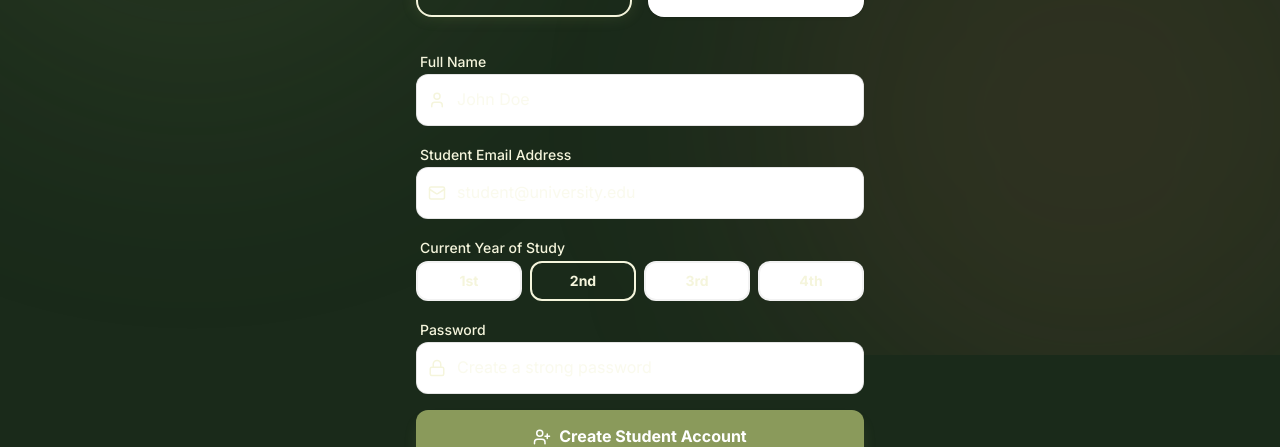
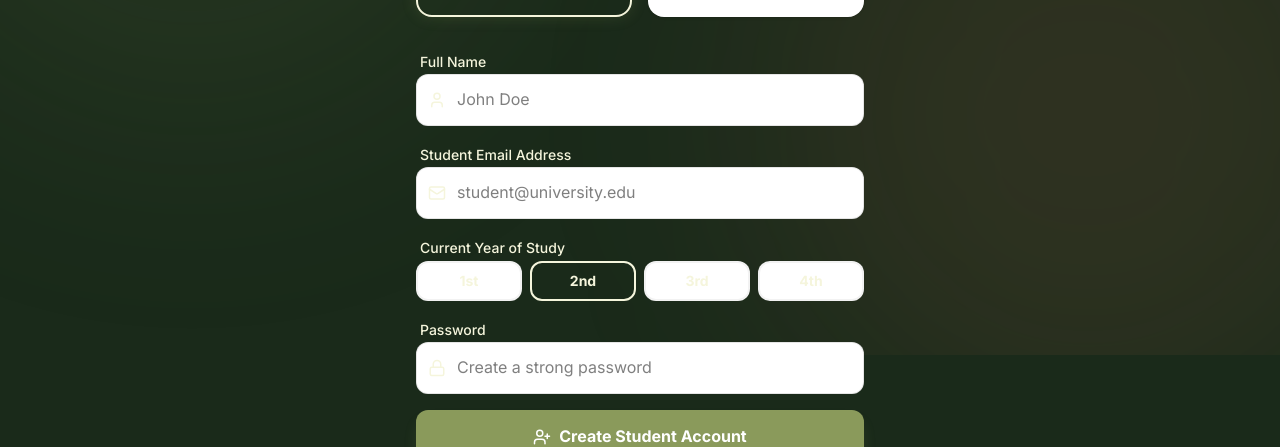
Before and after one commit to Preksha07-ap/OpporHub, a React (Vite) app in the folder frontend/: page /signup in a window 1280 px wide. Shown: the part 445-892 px from the top of the page. Built offline with nearby package versions, Linux system fonts and the light colour scheme; no server answers; a web font is replaced by a local one.

Commit message:
Fix SignUp input text visibility (white to black)

```diff
--- a/frontend/src/pages/auth/SignUp.jsx
+++ b/frontend/src/pages/auth/SignUp.jsx
@@ -131,7 +131,7 @@ const SignUp = () => {
                                     value={name}
                                     onChange={(e) => setName(e.target.value)}
                                     required
-                                    className="w-full pl-10 pr-4 py-3 rounded-xl border border-black/10 bg-white focus:outline-none focus:ring-2 focus:ring-primary/20 focus:border-primary transition-all text-text-main placeholder:text-text-muted/50"
+                                    className="w-full pl-10 pr-4 py-3 rounded-xl border border-black/10 bg-white focus:outline-none focus:ring-2 focus:ring-primary/20 focus:border-primary transition-all text-black placeholder:text-text-muted/50"
                                     placeholder={role === 'student' ? "John Doe" : "Tech Innovation Club"}
                                 />
                             </div>
@@ -150,7 +150,7 @@ const SignUp = () => {
                                     value={email}
                                     onChange={(e) => setEmail(e.target.value)}
                                     required
-                                    className="w-full pl-10 pr-4 py-3 rounded-xl border border-black/10 bg-white focus:outline-none focus:ring-2 focus:ring-primary/20 focus:border-primary transition-all text-text-main placeholder:text-text-muted/50"
+                                    className="w-full pl-10 pr-4 py-3 rounded-xl border border-black/10 bg-white focus:outline-none focus:ring-2 focus:ring-primary/20 focus:border-primary transition-all text-black placeholder:text-text-muted/50"
                                     placeholder={role === 'student' ? "student@university.edu" : "contact@organization.com"}
                                 />
                             </div>
@@ -189,7 +189,7 @@ const SignUp = () => {
                                     value={password}
                                     onChange={(e) => setPassword(e.target.value)}
                                     required
-                                    className="w-full pl-10 pr-4 py-3 rounded-xl border border-black/10 bg-white focus:outline-none focus:ring-2 focus:ring-primary/20 focus:border-primary transition-all text-text-main placeholder:text-text-muted/50"
+                                    className="w-full pl-10 pr-4 py-3 rounded-xl border border-black/10 bg-white focus:outline-none focus:ring-2 focus:ring-primary/20 focus:border-primary transition-all text-black placeholder:text-text-muted/50"
                                     placeholder="Create a strong password"
                                 />
                             </div>
```
